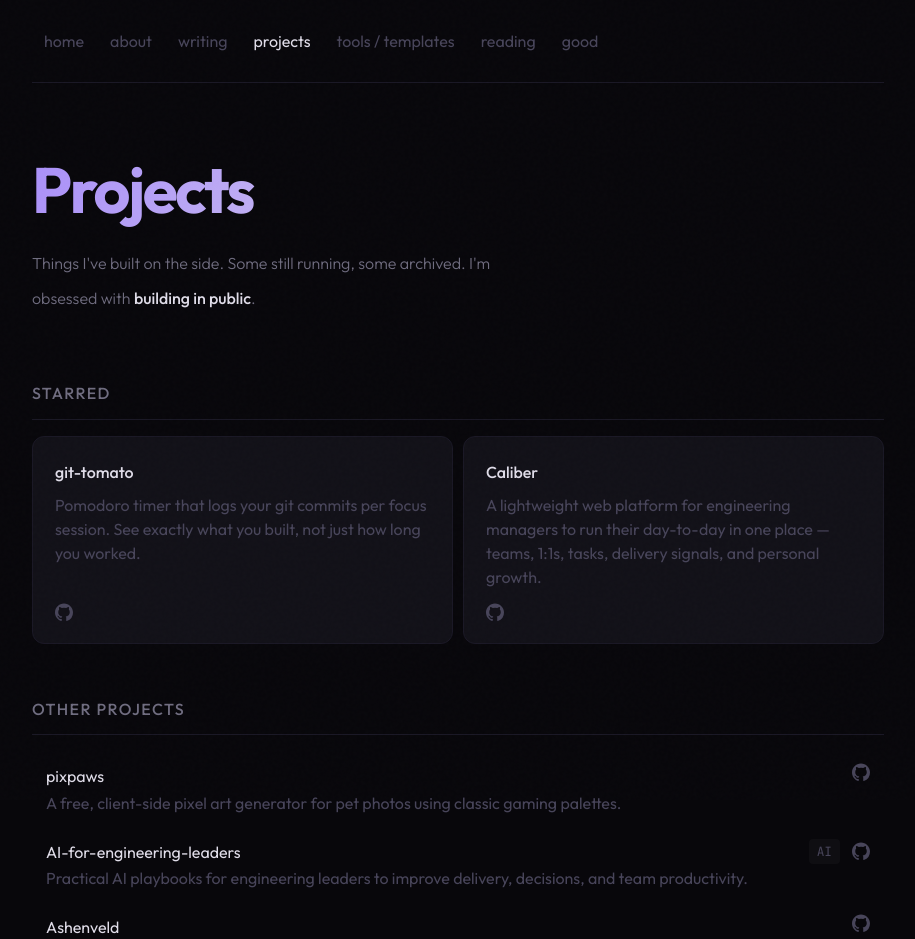
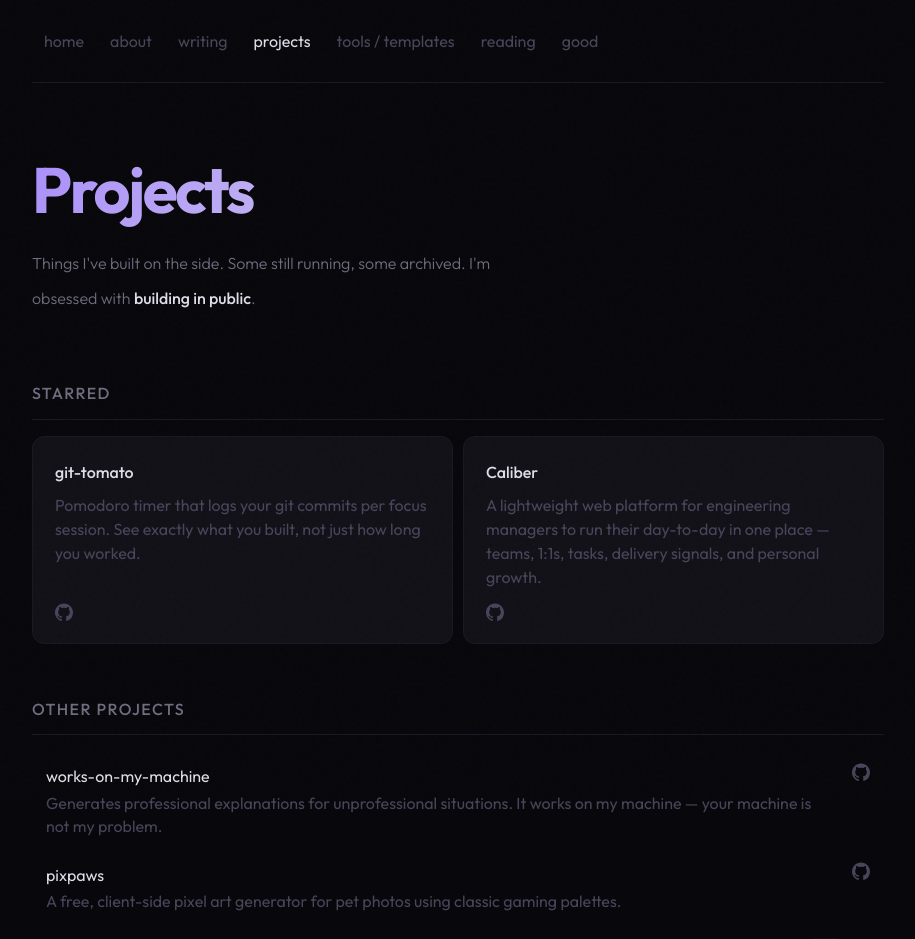
Before and after one commit to shiphrahx/cassia-almeida.com, a Next.js app: page /projects in a window 1280 px wide. Shown: the top 939 px of the page, without its empty margins (182-1097 px from the left). Built offline with nearby package versions, Linux system fonts and the light colour scheme; no server answers.

Commit message:
feat: add works-on-my-machine project

```diff
--- a/data/projects.ts
+++ b/data/projects.ts
@@ -10,6 +10,12 @@ export type Project = {
 // To add or remove a project, just add or delete a line below.
 // The creation year is extracted automatically from the GitHub repo.
 const projects: Project[] = [
+  {
+    url: "https://github.com/shiphrahx/works-on-my-machine",
+    category: "other",
+    description:
+      "Generates professional explanations for unprofessional situations. It works on my machine — your machine is not my problem.",
+  },
   {
     url: "https://github.com/shiphrahx/git-tomato",
     category: "starred",
```
